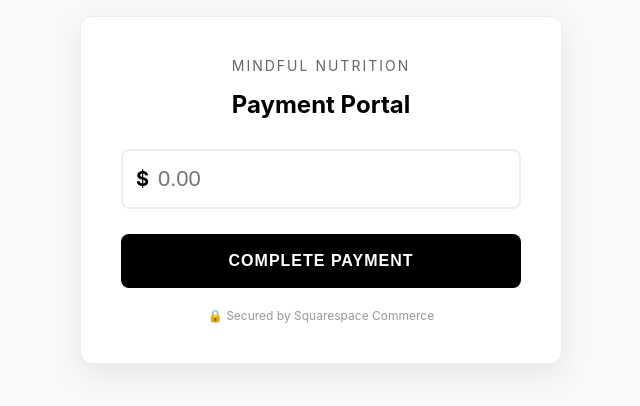
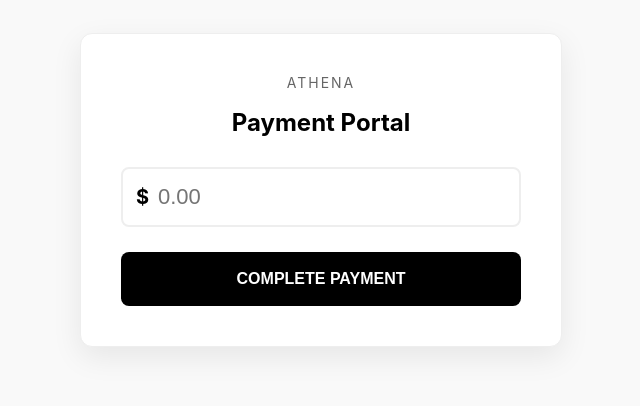
Before and after one commit to chuckieg72/content-creator, a plain HTML site: page index.html in a window 1280 px wide. Shown: the part 210-616 px from the top of the page, without its empty margins (319-959 px from the left). Drawn offline with Linux system fonts and the light colour scheme.

Commit message:
Update title and brand name in payment portal

```diff
--- a/index.html
+++ b/index.html
@@ -3,122 +3,36 @@
 <head>
     <meta charset="UTF-8">
     <meta name="viewport" content="width=device-width, initial-scale=1.0">
-    <title>Payment Portal | Mindful Nutrition</title>
+    <title>Athena Payment Portal</title>
     <style>
-        body {
-            font-family: -apple-system, BlinkMacSystemFont, "Segoe UI", Roboto, sans-serif;
-            background-color: #f9f9f9;
-            margin: 0;
-            display: flex;
-            justify-content: center;
-            align-items: center;
-            min-height: 100vh;
-        }
-        .card {
-            background: white;
-            padding: 40px;
-            border-radius: 12px;
-            box-shadow: 0 10px 30px rgba(0,0,0,0.08);
-            max-width: 400px;
-            width: 90%;
-            text-align: center;
-            border: 1px solid #eee;
-        }
-        .brand {
-            font-size: 14px;
-            letter-spacing: 2px;
-            text-transform: uppercase;
-            color: #666;
-            margin-bottom: 8px;
-        }
-        h1 {
-            font-size: 24px;
-            margin-bottom: 30px;
-            color: #000;
-        }
-        .input-box {
-            position: relative;
-            margin-bottom: 25px;
-        }
-        .input-box span {
-            position: absolute;
-            left: 15px;
-            top: 50%;
-            transform: translateY(-50%);
-            font-size: 20px;
-            font-weight: bold;
-        }
-        input {
-            width: 100%;
-            padding: 15px 15px 15px 35px;
-            font-size: 22px;
-            border: 2px solid #eee;
-            border-radius: 8px;
-            box-sizing: border-box;
-            outline: none;
-        }
-        input:focus {
-            border-color: #000;
-        }
-        button {
-            width: 100%;
-            background: #000;
-            color: #fff;
-            padding: 18px;
-            font-size: 16px;
-            font-weight: 600;
-            border: none;
-            border-radius: 8px;
-            cursor: pointer;
-            text-transform: uppercase;
-            letter-spacing: 1px;
-        }
-        button:hover {
-            background: #333;
-        }
-        .secure-text {
-            margin-top: 20px;
-            font-size: 12px;
-            color: #999;
-        }
+        body { font-family: -apple-system, sans-serif; background-color: #f9f9f9; margin: 0; display: flex; justify-content: center; align-items: center; min-height: 100vh; }
+        .card { background: white; padding: 40px; border-radius: 12px; box-shadow: 0 10px 30px rgba(0,0,0,0.08); max-width: 400px; width: 90%; text-align: center; border: 1px solid #eee; }
+        .brand { font-size: 14px; letter-spacing: 2px; text-transform: uppercase; color: #666; margin-bottom: 8px; }
+        h1 { font-size: 24px; margin-bottom: 30px; color: #000; }
+        .input-box { position: relative; margin-bottom: 25px; }
+        .input-box span { position: absolute; left: 15px; top: 50%; transform: translateY(-50%); font-size: 20px; font-weight: bold; }
+        input { width: 100%; padding: 15px 15px 15px 35px; font-size: 22px; border: 2px solid #eee; border-radius: 8px; box-sizing: border-box; outline: none; }
+        button { width: 100%; background: #000; color: #fff; padding: 18px; font-size: 16px; font-weight: 600; border: none; border-radius: 8px; cursor: pointer; text-transform: uppercase; }
     </style>
 </head>
 <body>
-
 <div class="card">
-    <div class="brand">Mindful Nutrition</div>
+    <div class="brand">Athena</div>
     <h1>Payment Portal</h1>
-
     <div class="input-box">
         <span>$</span>
         <input type="number" id="payAmount" placeholder="0.00" step="0.01">
     </div>
-
     <button onclick="sendToPay()">Complete Payment</button>
-
-    <div class="secure-text">
-        🔒 Secured by Squarespace Commerce
-    </div>
 </div>
-
 <script>
     function sendToPay() {
         const amount = document.getElementById('payAmount').value;
-        if (!amount || amount <= 0) {
-            alert("Please enter an amount.");
-            return;
-        }
-
-        // Your specific link from the screenshot
+        if (!amount || amount <= 0) { alert("Please enter an amount."); return; }
+        const cents = Math.round(parseFloat(amount) * 100);
         const base = "https://checkout.squarespace.com/pay/3b7b4482-e3e6-4e7b-834c-312c704d6b38";
-
-        // Convert to cents
-        const cents = Math.round(parseFloat(amount) * 100);
-
-        // Redirect to secure checkout
         window.location.href = base + "?amount=" + cents;
     }
 </script>
-
 </body>
 </html>
```
